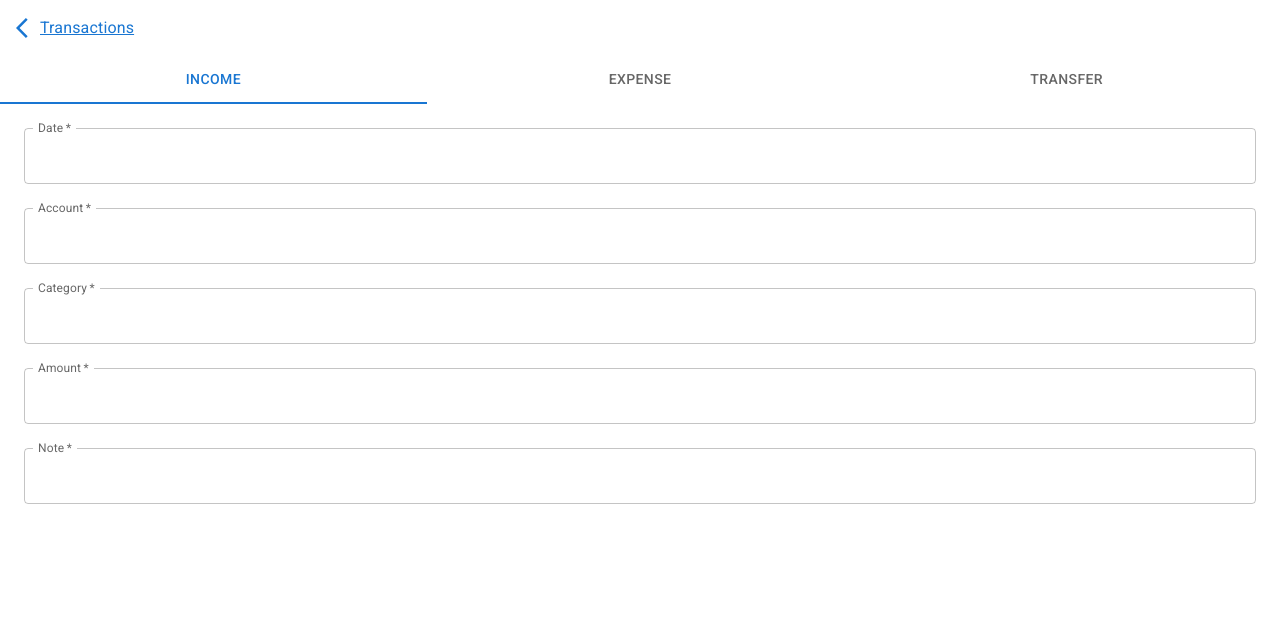
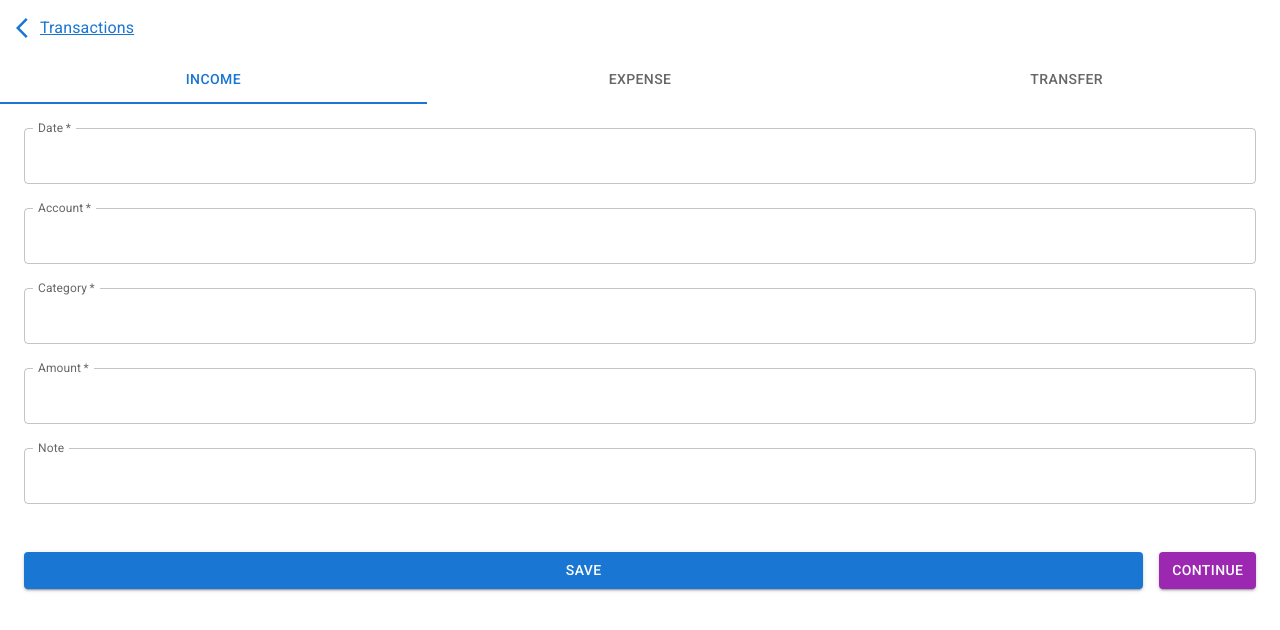
Before and after one commit to jomarcui/nextjs-expenses, a Next.js app: page /transactions/new in a window 1280 px wide. Shown: the top 630 px of the page. Built offline with nearby package versions, Linux system fonts and the light colour scheme.

Commit message:
➕ Added React Hook Form

```diff
--- /dev/null
+++ b/components/Navigation/index.ts
@@ -0,0 +1,3 @@
+import Menu from './Menu';
+
+export default Menu;
--- a/package.json
+++ b/package.json
@@ -15,7 +15,8 @@
     "@mui/material": "^5.8.4",
     "next": "12.1.6",
     "react": "18.2.0",
-    "react-dom": "18.2.0"
+    "react-dom": "18.2.0",
+    "react-hook-form": "^7.32.2"
   },
   "devDependencies": {
     "@types/node": "^18.0.0",
--- a/pages/transactions/new.tsx
+++ b/pages/transactions/new.tsx
@@ -1,23 +1,54 @@
 import { ArrowBackIos } from '@mui/icons-material';
 import { TabContext, TabList } from '@mui/lab';
-import { Box, Link, Tab, TextField, Typography } from '@mui/material';
+import {
+  Box,
+  Button,
+  Link,
+  Stack,
+  Tab,
+  TextField,
+  Typography,
+} from '@mui/material';
 import { useState } from 'react';
+
+const BackButton = () => (
+  <Link href="/transactions" title="Back">
+    <Box
+      sx={{
+        alignItems: 'center',
+        display: 'flex',
+        p: 2,
+      }}
+    >
+      <ArrowBackIos />
+      <Typography>Transactions</Typography>
+    </Box>
+  </Link>
+);
+
+const New = () => {
+  const [value, setValue] = useState<string>('0');
 
   const inputs = [
     {
       label: 'Date',
+      required: true,
     },
     {
       label: 'Account',
+      required: true,
     },
     {
       label: 'Category',
+      required: true,
     },
     {
       label: 'Amount',
+      required: true,
     },
     {
       label: 'Note',
+      required: false,
     },
   ];
 
@@ -36,26 +67,12 @@ const tabs = [
     },
   ];
 
-const New = () => {
-  const [value, setValue] = useState<string>('0');
-
   const handleChange = (_event: React.SyntheticEvent, newValue: string) =>
     setValue(newValue);
 
   return (
     <div>
-      <Link href="/transactions" title="Back">
-        <Box
-          sx={{
-            alignItems: 'center',
-            display: 'flex',
-            p: 2,
-          }}
-        >
-          <ArrowBackIos />
-          <Typography>Transactions</Typography>
-        </Box>
-      </Link>
+      <BackButton />
       <TabContext value={value}>
         <TabList onChange={handleChange} variant="fullWidth">
           {tabs.map((tab, index) => (
@@ -63,12 +80,12 @@ const New = () => {
           ))}
         </TabList>
         <Box autoComplete="off" component="form">
-          {inputs.map(({ label }, index) => (
+          {inputs.map(({ label, required }, index) => (
             <Box key={index} sx={{ m: 3 }}>
               <TextField
                 fullWidth
                 label={label}
-                required
+                required={required}
                 variant="outlined"
                 InputLabelProps={{
                   shrink: true,
@@ -77,6 +94,16 @@ const New = () => {
             </Box>
           ))}
         </Box>
+        <Box sx={{ p: 3 }}>
+          <Stack direction="row" spacing={2}>
+            <Button color="primary" variant="contained" sx={{ width: '100%' }}>
+              Save
+            </Button>
+            <Button color="secondary" variant="contained">
+              Continue
+            </Button>
+          </Stack>
+        </Box>
       </TabContext>
     </div>
   );
```
Also changed, not shown: 1 other file (tests, documents, lock files or other folders). Lines whose indentation alone changed are shown as unchanged.
